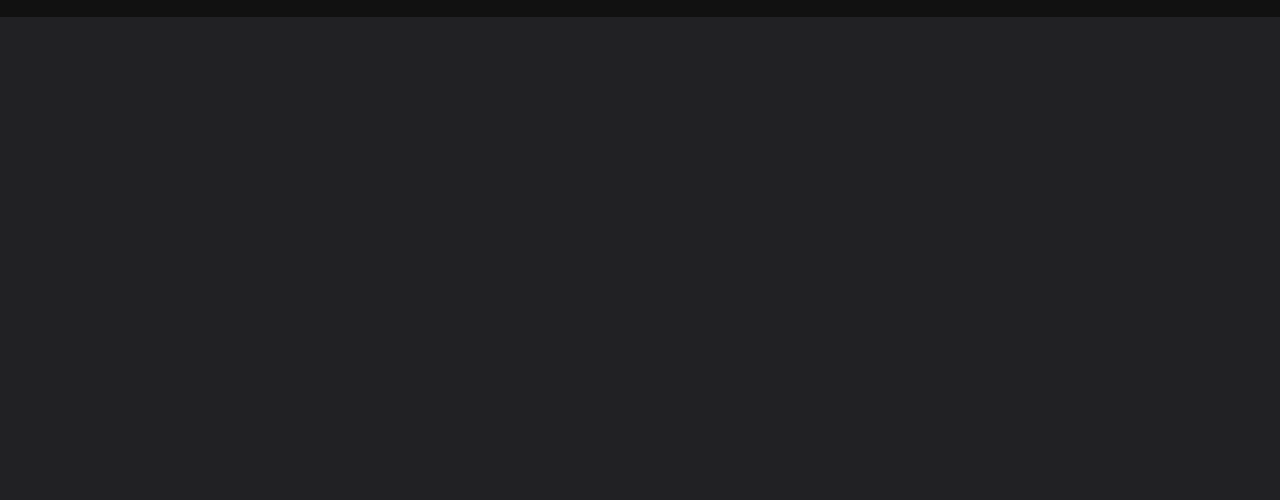
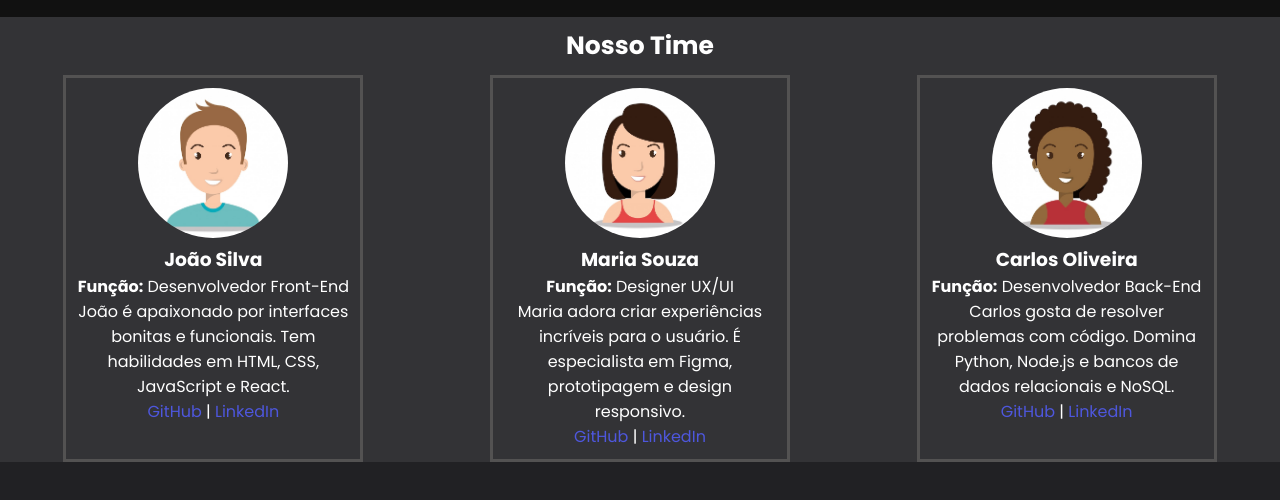
Before and after one commit to Vander78/trabalho-html-css-js, a plain HTML site: page index.html in a window 1280 px wide. Shown: the part 68-568 px from the top of the page. Drawn offline with nearby package versions, Linux system fonts and the light colour scheme.

Commit message:
Seçao integrantes finalizada

```diff
--- a/index.html
+++ b/index.html
@@ -18,5 +18,43 @@
             </ul>
         </nav>
     </header>
+
+    <h2>Nosso Time</h2>
+
+  <div id = "integrantes">
+    <section>
+        <img src="img/integrante1.jpg" alt="Foto do integrante1">
+        <h3>João Silva</h3>
+        <p><strong>Função:</strong> Desenvolvedor Front-End</p>
+        <p>João é apaixonado por interfaces bonitas e funcionais. Tem habilidades em HTML, CSS, JavaScript e React.</p>
+        <p>
+        <a href="https://github.com/joaosilva" target="_blank">GitHub</a> |
+        <a href="https://linkedin.com/in/joaosilva" target="_blank">LinkedIn</a>
+        </p>
+    </section>
+
+
+    <section>
+        <img src="img/integrante2.jpg" alt="Foto ddo integrante2">
+        <h3>Maria Souza</h3>
+        <p><strong>Função:</strong> Designer UX/UI</p>
+        <p>Maria adora criar experiências incríveis para o usuário. É especialista em Figma, prototipagem e design responsivo.</p>
+        <p>
+        <a href="https://github.com/mariasouza" target="_blank">GitHub</a> |
+        <a href="https://linkedin.com/in/mariasouza" target="_blank">LinkedIn</a>
+        </p>
+    </section>
+
+    <section>
+        <img src="img/integrante3.jpg" alt="Foto do integrante3">
+        <h3>Carlos Oliveira</h3>
+        <p><strong>Função:</strong> Desenvolvedor Back-End</p>
+        <p>Carlos gosta de resolver problemas com código. Domina Python, Node.js e bancos de dados relacionais e NoSQL.</p>
+        <p>
+        <a href="https://github.com/carlosoliveira" target="_blank">GitHub</a> |
+        <a href="https://linkedin.com/in/carlosoliveira" target="_blank">LinkedIn</a>
+        </p>
+  </section>
+
 </body>
 </html>
--- a/style.css
+++ b/style.css
@@ -7,6 +7,7 @@
 }
 body{
     background-color: #212124;
+    color: #fff;
 }
 li a{
     font-size: 18px;
@@ -39,3 +40,34 @@ header{
 .nav-links li a:hover{
     color: #535252;
 }
+h2{
+    font-family: "Poppins", sans-serif;
+    color: #fff;
+    text-align: center;
+    padding: 10px 0 10px 0 ;
+    background-color: #333336;
+    font-size: 25px;
+}
+img{
+    width: 150px;
+    height: 150px;
+    border-radius: 100%;
+}
+#integrantes{
+    background-color: #333336;
+    display: flex;
+    color: #fff;
+    font-family: "Poppins", sans-serif;
+    justify-content: space-around;
+}
+section{
+  width: 300px;
+  text-align: center;
+  border: solid 3px #535252;
+  padding: 10px;
+}
+section a{
+    text-decoration: none;
+    color: #4e57dd;
+
+}
```
Also changed, not shown: img/integrante1.jpg (added), img/integrante2.jpg (added), img/integrante3.jpg (added).
